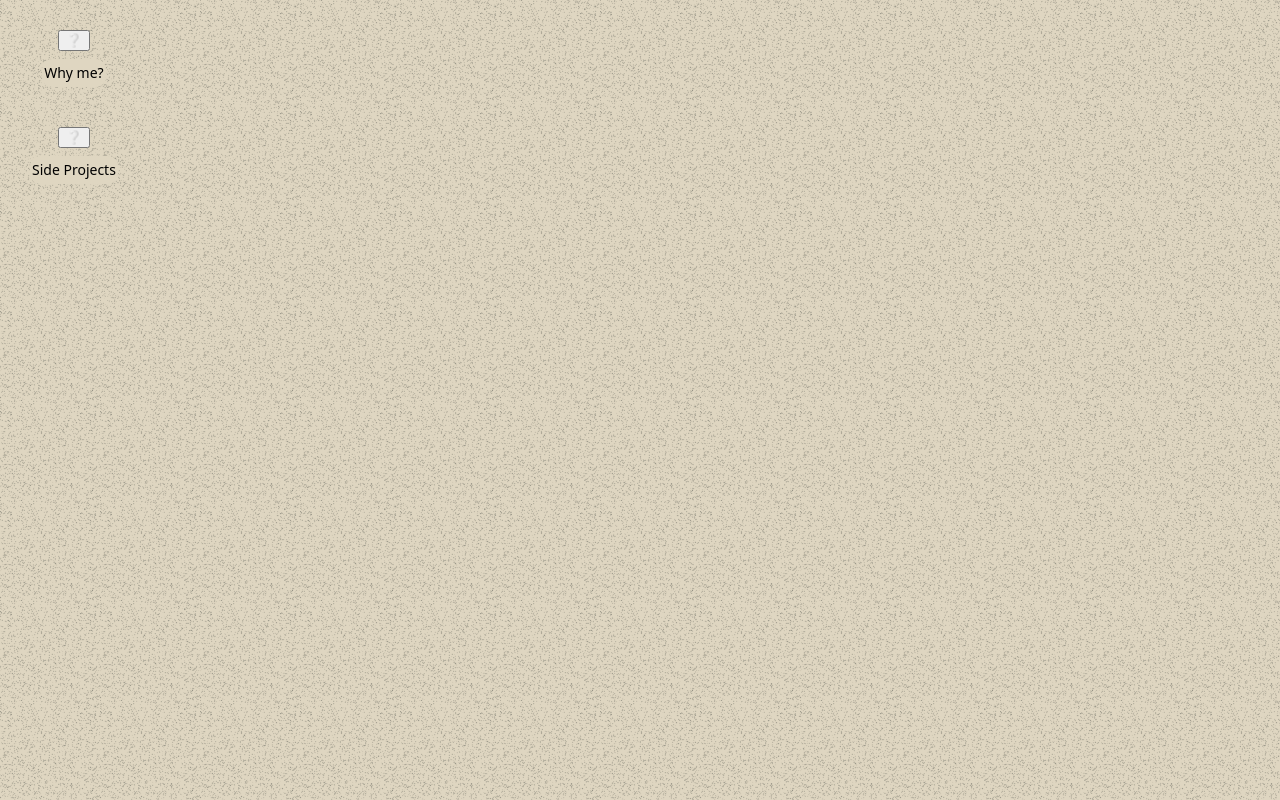
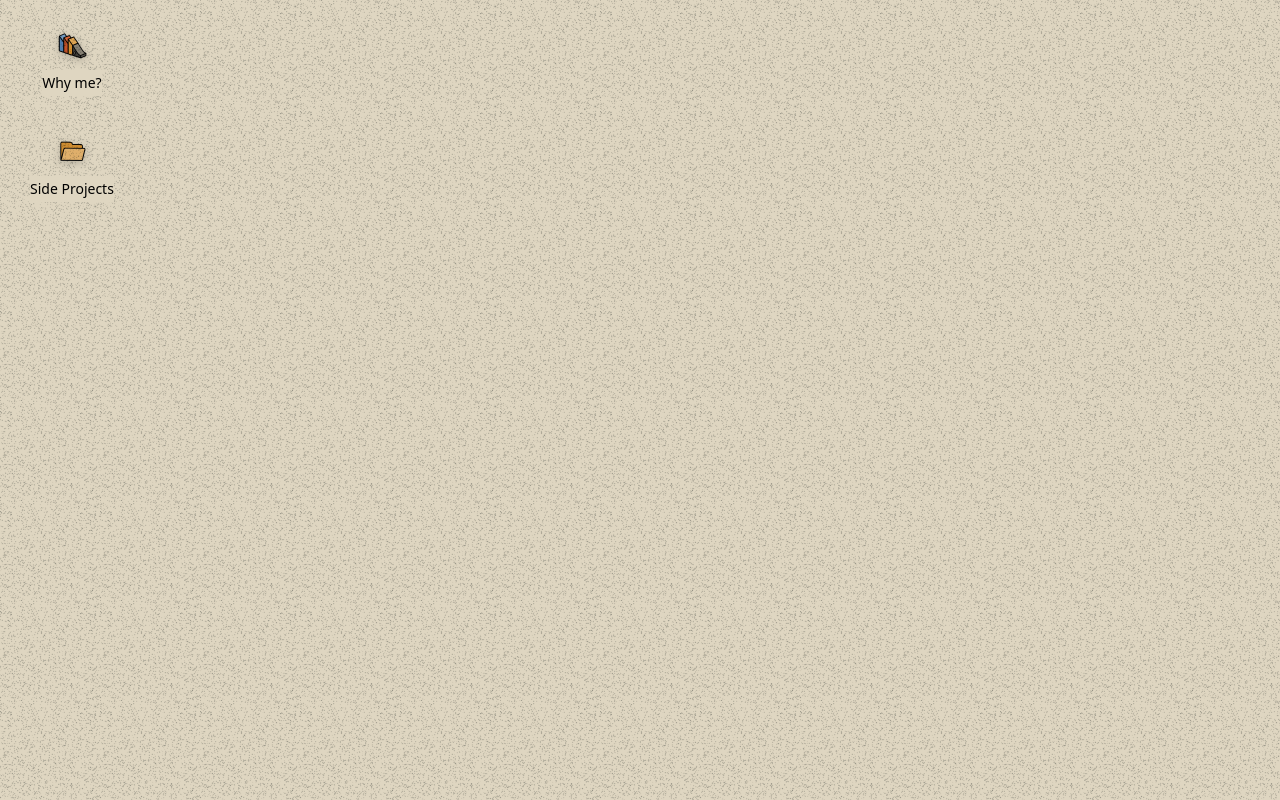
Before and after one commit to Nessjk/posthog-app, a React (Vite) app: page / in a window 1280 px wide. Built offline with nearby package versions, Linux system fonts and the light colour scheme.

Commit message:
UI - update css for icons, Fix icons rendering

```diff
--- a/src/App.css
+++ b/src/App.css
@@ -35,8 +35,10 @@
   min-width: 80px;
 }
 
-.desktop-item:hover {
-  background-color: rgba(255, 255, 255, 0.1);
+
+
+.desktop-item:hover .desktop-item-name {
+  background-color: hsla(70,16%,93%,.75)
 }
 
 .desktop-item span {
@@ -44,9 +46,39 @@
   font-size: 14px;
   line-height: 24px;
   text-align: center;
-  padding: 2px;
-  border-radius: 10px;
+  padding: 1px 0px;
+  /* padding: 2px; */
+  /* border-radius: 10px; */
   background-color: #DFD6C1;
+}
+
+
+/* Icon styling to remove PNG backgrounds */
+.icon {
+  background: none;
+  border: none;
+  padding: 0;
+  cursor: pointer;
+  display: flex;
+  flex-direction: column;
+  align-items: center;
+  gap: 4px;
+}
+
+.icon img {
+  /* background: transparent; */
+  mix-blend-mode: multiply;
+  filter: drop-shadow(0 2px 4px rgba(0, 0, 0, 0.2));
+  border-radius: 4px;
+}
+
+.icon-emoji {
+  font-size: 32px;
+  width: 32px;
+  height: 32px;
+  display: flex;
+  align-items: center;
+  justify-content: center;
 }
 
 
--- a/src/data/items.ts
+++ b/src/data/items.ts
@@ -16,14 +16,14 @@ export const desktopItems: DesktopItem[] = [
     id: "why-me",
     name: "Why me?",
     kind: "doc",
-    icon: "doc",
+    icon: "posthog-icon",
     initialMarkdown: why_me_md,
   },
   {
     id: "side-projects",
     name: "Side Projects",
     kind: "folder",
-    icon: "folder",
+    icon: "folder-icon",
     children: ["link", "link2", "doc"],
   },
 ];
```
Also changed, not shown: src/assets/icons/folder-icon.png, src/assets/icons/posthog-icon.png.
